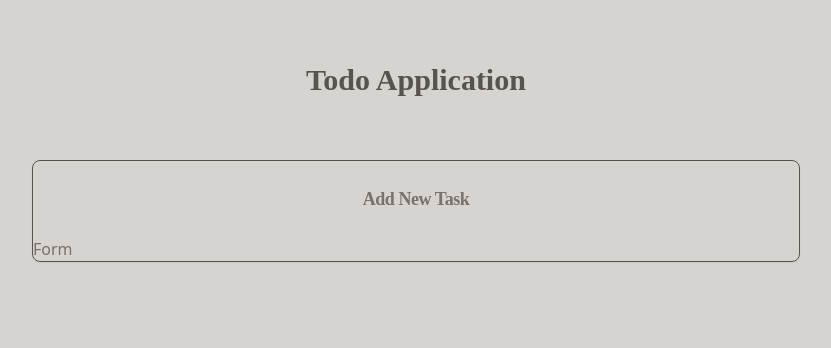
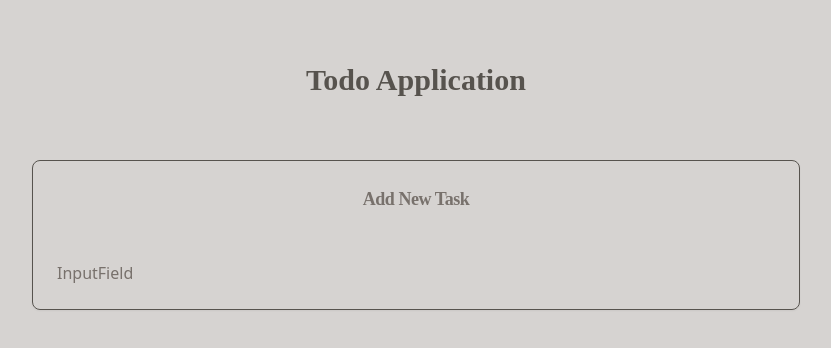
Before and after one commit to anoopraju31/task-tracker, a React (Vite) app: page / in a window 1280 px wide. Shown: the top 348 px of the page, without its empty margins (224-1055 px from the left). Built offline with nearby package versions, Linux system fonts and the light colour scheme; a web font is replaced by a local one.

Commit message:
Input Field Component - initial

```diff
--- a/src/components/Form.tsx
+++ b/src/components/Form.tsx
@@ -1,5 +1,11 @@
+import InputField from './InputField'
+
 const Form = () => {
-	return <div>Form</div>
+	return (
+		<form className='p-6 flex flex-col gap-2'>
+			<InputField />
+		</form>
+	)
 }
 
 export default Form
--- /dev/null
+++ b/src/components/InputField.tsx
@@ -0,0 +1,5 @@
+const InputField = () => {
+	return <div>InputField</div>
+}
+
+export default InputField
```
